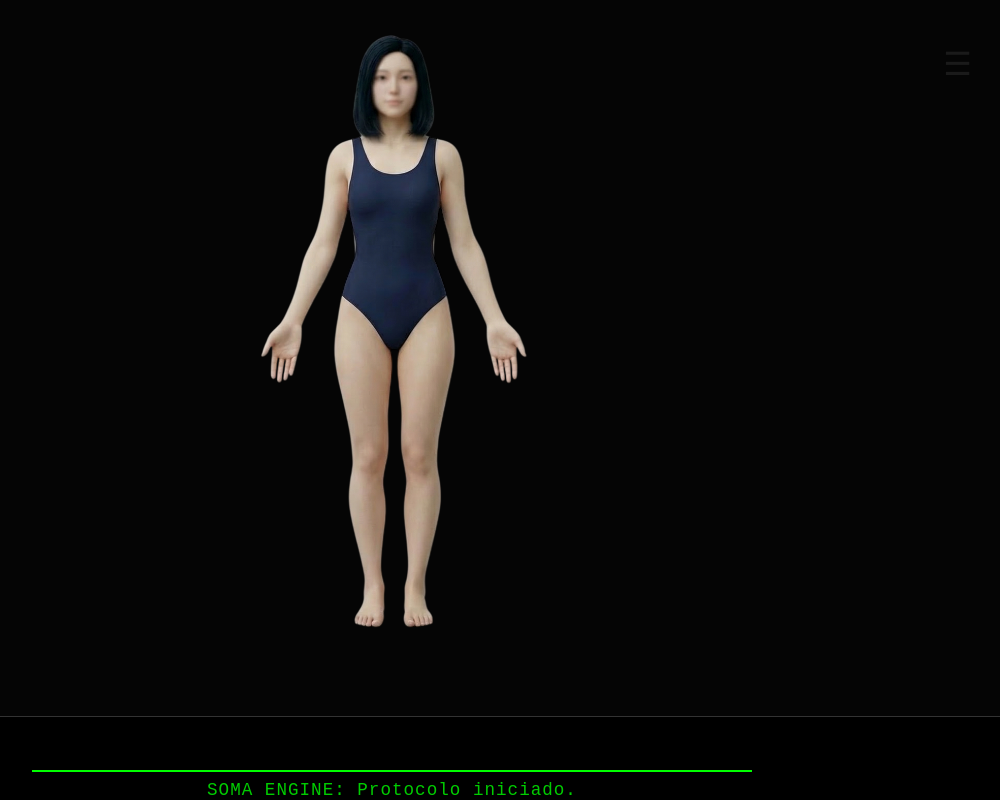
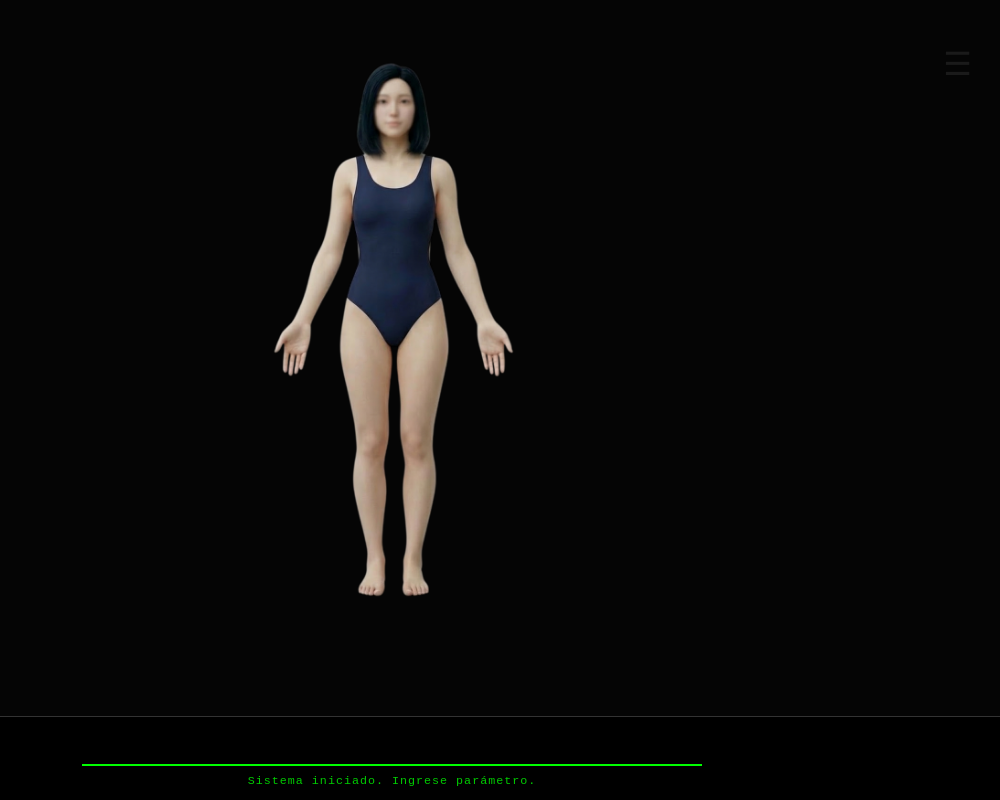
Before and after one commit to LeandroCarlino/Soma-Engine, a plain HTML site: page index.html in a window 1280 px wide. Both pictures are taken after a click on the button "ACEPTAR Y CONTINUAR". Shown: the whole page, without its empty margins (248-1248 px from the left). Drawn offline with Linux system fonts and the light colour scheme.

Commit message:
css and wording changes

```diff
--- a/index.html
+++ b/index.html
@@ -7,25 +7,25 @@
         body, html {
             margin: 0; padding: 0; width: 100%; height: 100%;
             background-color: #050505; color: #0f0;
-            font-family: 'Courier New', monospace; display: flex; flex-direction: column;
+            font-family: monospace; display: flex; flex-direction: column;
             overflow: hidden; transition: background-color 0.5s;
         }
         #stage-container {
             flex: 1; display: flex; justify-content: center; align-items: center; z-index: 1;
             position: relative;
         }
-        canvas { image-rendering: auto; transition: filter 0.5s, transform 0.5s; }
+        canvas { image-rendering: pixelated; transition: filter 0.5s, transform 0.5s; }
         #ui {
-            height: 100px; background: #000; border-top: 1px solid #333;
+            height: 70px; background: #000; border-top: 1px solid #333;
             display: flex; flex-direction: column; align-items: center; justify-content: center;
-            z-index: 10;
+            z-index: 10; padding-bottom: 1em;
         }
         input {
-            width: 80%; max-width: 700px; background: transparent; border: none;
+            width: 80%; max-width: 600px; background: transparent; border: none;
             border-bottom: 2px solid #0f0; color: #0f0; font-size: 1.8rem;
             text-align: center; outline: none; text-transform: lowercase; padding: 10px;
         }
-        #log { font-size: 1.1rem; margin-top: 8px; opacity: 0.8; letter-spacing: 1px; }
+        #log { font-size: 0.9rem; margin-top: 8px; opacity: 0.8; letter-spacing: 1px; }
 
         .overlay {
             position: fixed; top: 0; left: 0; width: 100%; height: 100%;
@@ -178,7 +178,7 @@
             if (!baseImg.complete) { requestAnimationFrame(render); return; }
 
             const aspect = baseImg.width / baseImg.height;
-            let h = 500 * state.scale;
+            let h = 450 * state.scale;
             let w = h * aspect;
             let ox = state.offsetX, oy = state.offsetY;
 
@@ -438,7 +438,7 @@
             Sfx.init();
             document.getElementById('warning-modal').classList.add('hidden');
             input.disabled = false; input.focus();
-            log.innerText = "SOMA ENGINE: Protocolo iniciado.";
+            log.innerText = "Sistema iniciado. Ingrese parámetro.";
             if(baseImg.complete) requestAnimationFrame(render);
         });
 
```
